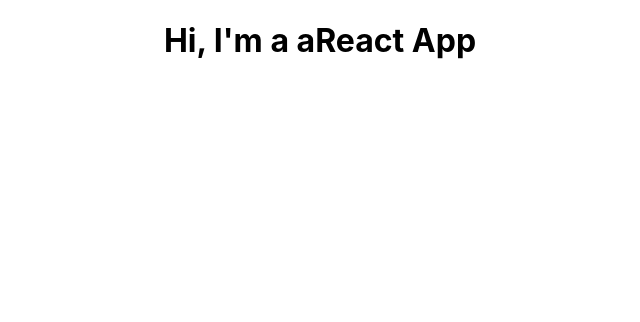
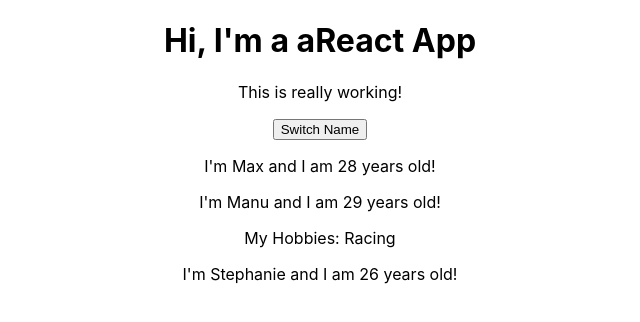
Before and after one commit to gtasev/react-udemy-complete-guide, a React (Create React App) app in the folder project/: page / in a window 1280 px wide. Shown: the top 322 px of the page, without its empty margins (320-960 px from the left). Built offline with nearby package versions, Linux system fonts and the light colour scheme.

Commit message:
till class 42 - continue with class 43

```diff
--- a/project/src/App.js
+++ b/project/src/App.js
@@ -1,12 +1,33 @@
 import React, {Component} from 'react';
 import './App.css';
-import Person from './person/person';
+import Person from './Person/Person'
 
 class App extends Component {
+  state = {
+    persons: [
+        {name: "Max" , age: "28"},
+        {name: "Manu" , age: "29"},
+        {name: "Stephanie" , age: "26"}
+    ]
+  };
+
+  switchNameHandler = () => {
+      this.setState({persons: [
+          {name: "Maximilian" , age: "28"},
+          {name: "Manu" , age: "29"},
+          {name: "Stephanie" , age: "27"}
+      ]});
+  };
+
   render() {
       return(
           <div className="App">
               <h1>Hi, I'm a aReact App</h1>
+              <p>This is really working!</p>
+              <button onClick={this.switchNameHandler}>Switch Name</button>
+              <Person name={this.state.persons[0].name} age={this.state.persons[0].age} />
+              <Person name={this.state.persons[1].name} age={this.state.persons[1].age} >My Hobbies: Racing</Person>
+              <Person name={this.state.persons[2].name} age={this.state.persons[2].age}  />
           </div>
       );
   }
--- a/project/src/person/person.js
+++ b/project/src/person/person.js
@@ -1,14 +1,12 @@
 import React from 'react';
-import '../App.css';
 
-function Person(props) {
-    return(
-        <div className='person'>
-            <h1>{props.name}</h1>
-            <p>Your Age: {props.age}</p>
+const person = (props) => {
+    return (
+        <div>
+            <p>I'm {props.name} and I am {props.age} years old!</p>
+            <p>{props.children}</p>
         </div>
-    );
-}
+    )
+};
 
-
-export default Person;
+export default person;
```
